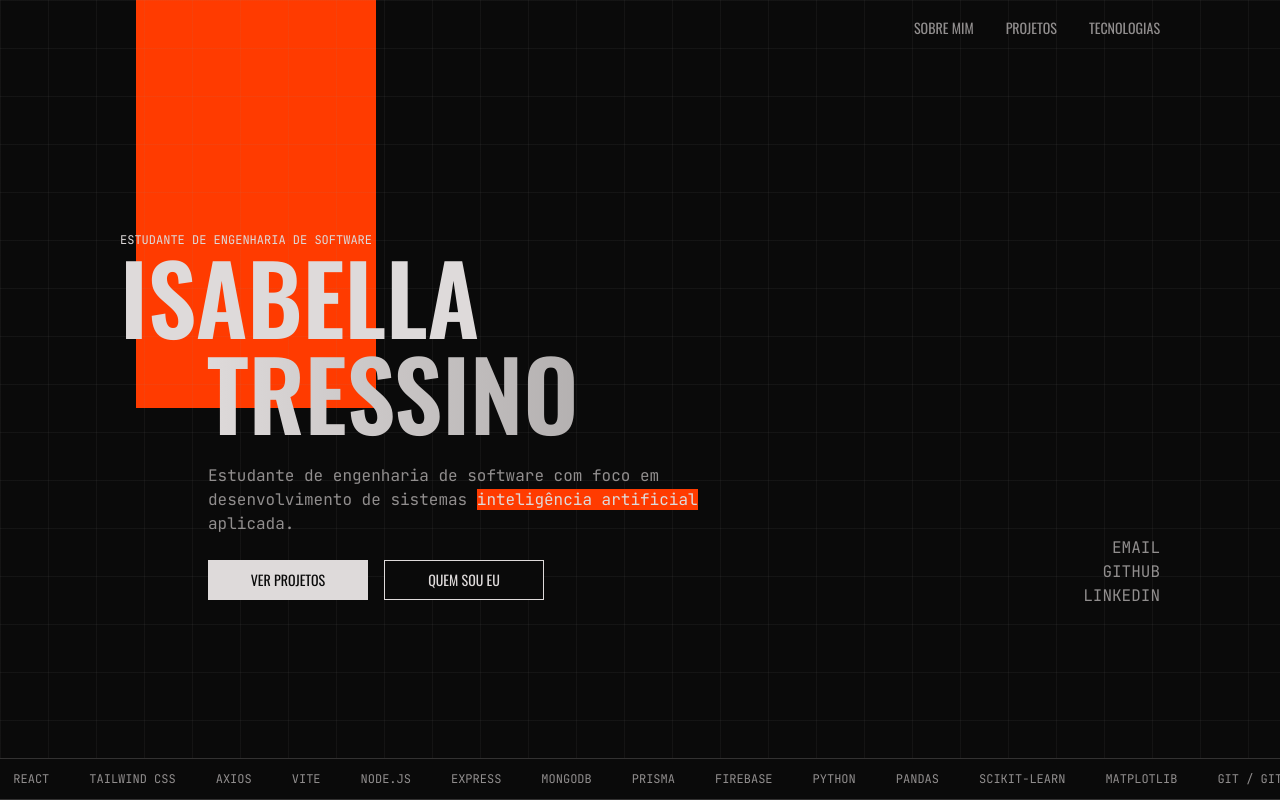
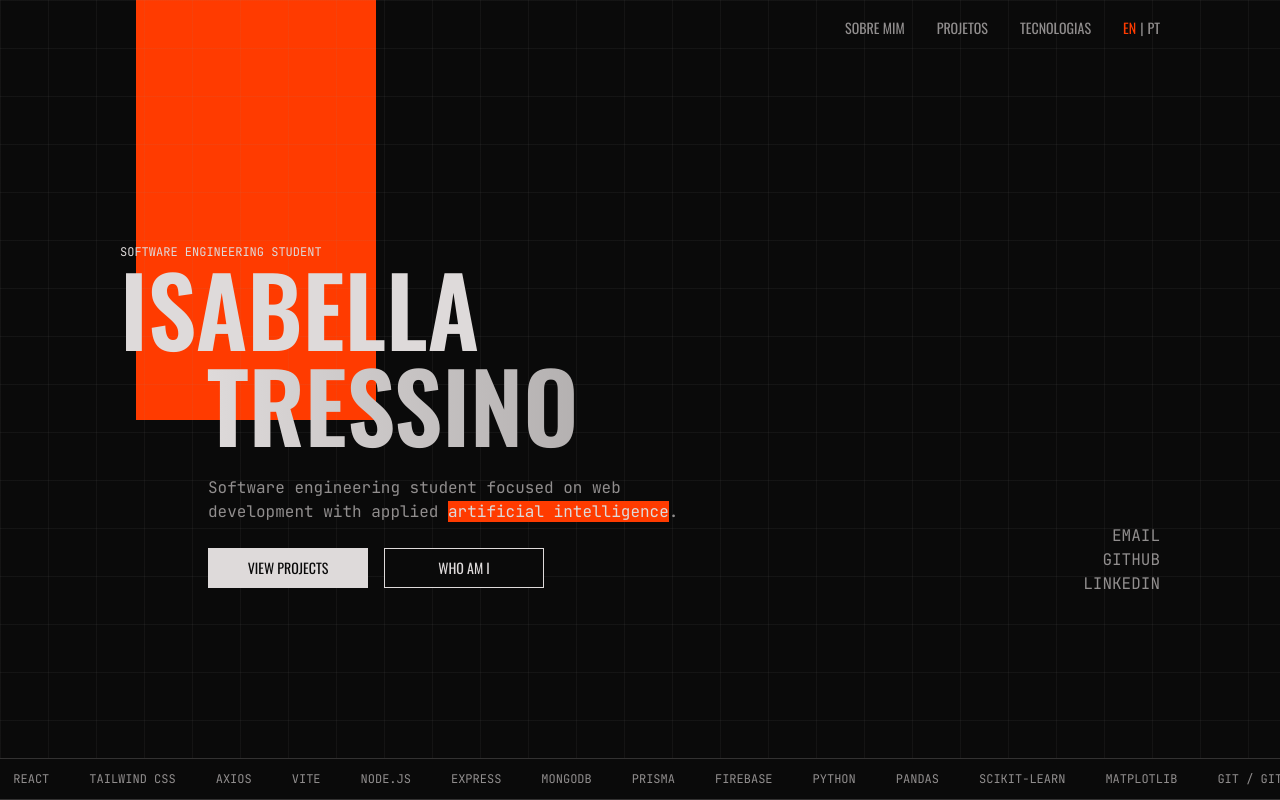
Before and after one commit to isabellatressino/portfolio, a React (Vite) app: page / in a window 1280 px wide. Shown: the top 800 px of the page. Built offline with nearby package versions, Linux system fonts and the light colour scheme.

Commit message:
Add i18n setup and translate hero section

```diff
--- a/package.json
+++ b/package.json
@@ -14,8 +14,10 @@
     "@tsparticles/react": "^3.0.0",
     "@tsparticles/slim": "^3.9.1",
     "framer-motion": "^12.23.26",
+    "i18next": "^25.7.3",
     "react": "^19.2.0",
     "react-dom": "^19.2.0",
+    "react-i18next": "^16.5.0",
     "tailwindcss": "^4.1.18",
     "vite-plugin-svgr": "^4.5.0"
   },
--- a/src/components/layout/MobileMenu.jsx
+++ b/src/components/layout/MobileMenu.jsx
@@ -1,4 +1,5 @@
 import { motion } from "framer-motion";
+import LanguageToggle from "../utils/LanguageToggle";
 
 export default function MobileMenu({ onClose }) {
     return (
@@ -16,10 +17,13 @@ export default function MobileMenu({ onClose }) {
                 Close
             </button>
 
-            <ul className="flex flex-col gap-10 text-3xl font-display uppercase text-end">
+            <ul className="flex flex-col gap-10 text-3xl font-display uppercase text-end items-end">
                 <li onClick={onClose}><a href="#about">Sobre mim</a></li>
                 <li onClick={onClose}><a href="#projects">Projetos</a></li>
                 <li onClick={onClose}><a href="#tech">Tecnologias</a></li>
+                <li>
+                    <LanguageToggle className="text-3xl font-display" />
+                </li>
             </ul>
         </motion.div>
     );
--- a/src/components/layout/NavBar.jsx
+++ b/src/components/layout/NavBar.jsx
@@ -2,6 +2,7 @@ import { useEffect, useState } from "react";
 import { AnimatePresence, motion } from "framer-motion";
 import MobileMenu from "./MobileMenu";
 import { NavItem } from "../utils/NavItem";
+import LanguageToggle from '../utils/LanguageToggle.jsx'
 
 export default function Navbar() {
     const [open, setOpen] = useState(false);
@@ -35,19 +36,19 @@ export default function Navbar() {
                         }}
                         transition={{ duration: .5, ease: "easeOut" }}
                     >
-                        <img src="favicon-32x32.png" className="h-6"/>
+                        <img src="favicon-32x32.png" className="h-6" />
                         <span className="uppercase font-display text-text-main">
                             Isabella Tressino
                         </span>
                     </motion.a>
 
 
-                    <ul className="hidden sm:flex gap-8 uppercase text-sm font-display">
+                    <ul className="hidden sm:flex gap-8 uppercase items-center text-sm font-display">
                         <NavItem href="#about">Sobre mim</NavItem>
                         <NavItem href="#projects">Projetos</NavItem>
                         <NavItem href="#tech">Tecnologias</NavItem>
+                        <LanguageToggle />
                     </ul>
-
 
                     <button
                         onClick={() => setOpen(true)}
--- a/src/components/sections/Hero.jsx
+++ b/src/components/sections/Hero.jsx
@@ -1,8 +1,11 @@
 import { useRef, useLayoutEffect, useState } from "react";
 import { motion } from "framer-motion";
-import TechMarquee from "../utils/TechMarquee";
+import { useTranslation, Trans } from "react-i18next";
 
 export default function Hero() {
+
+    const { t } = useTranslation();
+
     const heroRef = useRef(null);
     const spanRef = useRef(null);
     const [barHeight, setBarHeight] = useState(0);
@@ -79,19 +82,19 @@ export default function Hero() {
                 variants={fadeUp}
                 className="col-span-4 uppercase text-[10px] text-text-main font-mono xs:text-xs sm:col-span-8"
             >
-                Estudante de Engenharia de Software
+                {t("hero.role")}
             </motion.p>
 
             <motion.h1
                 variants={fadeUp}
                 className="col-span-4 flex flex-col sm:col-span-8 sm:grid sm:grid-cols-8 lg:grid-cols-12 lg:col-span-12"
             >
-                <span className="sm:col-span-8">Isabella</span>
+                <span className="sm:col-span-8">{t("hero.firstName")}</span>
                 <span
                     ref={spanRef}
                     className="ml-6 sm:ml-0 sm:col-start-2 sm:col-span-8 text-gradient"
                 >
-                    Tressino
+                    {t("hero.lastName")}
                 </span>
             </motion.h1>
 
@@ -99,11 +102,14 @@ export default function Hero() {
                 variants={fadeUp}
                 className="col-span-4 mt-6 font-mono sm:col-start-2 sm:col-span-6"
             >
-                Estudante de engenharia de software com foco em desenvolvimento de sistemas{" "}
-                <span className="bg-primary text-text-main">
-                    inteligência artificial
-                </span>{" "}
-                aplicada.
+                <Trans
+                    i18nKey="hero.description"
+                    components={{
+                        highlight: (
+                            <span className="bg-primary text-text-main" />
+                        )
+                    }}
+                />
             </motion.p>
 
             <motion.a
@@ -114,7 +120,7 @@ export default function Hero() {
                 href="#projects"
                 className="text-sm font-display uppercase h-8 xs:h-10 flex items-center justify-center bg-text-main text-background col-span-4 mt-6 xs:col-span-2 sm:col-start-2 transition-colors duration-500 ease-out hover:bg-primary hover:text-text-main"
             >
-                Ver Projetos
+                {t("hero.buttons.projects")}
             </motion.a>
 
             <motion.a
@@ -125,7 +131,7 @@ export default function Hero() {
                 href="#about"
                 className="text-sm font-display uppercase h-8 xs:h-10 flex items-center justify-center text-text-main bg-background border border-text-main mt-6 col-span-4 xs:col-span-2 sm:col-start-4 transition-colors duration-500 ease-out hover:bg-text-muted hover:text-background"
             >
-                Quem Sou Eu
+                {t("hero.buttons.about")}
             </motion.a>
 
             <motion.div
@@ -137,7 +143,7 @@ export default function Hero() {
                     href="mailto:tressinoisabella@gmail.com"
                     className="cursor-pointer hover:text-primary transition-colors duration-500 ease-out"
                 >
-                    Email
+                    {t("hero.socials.email")}
                 </motion.a>
 
                 <motion.a
@@ -147,7 +153,7 @@ export default function Hero() {
                     rel="noopener noreferrer"
                     className="cursor-pointer hover:text-primary transition-colors duration-500 ease-out"
                 >
-                    Github
+                    {t("hero.socials.github")}
                 </motion.a>
 
                 <motion.a
@@ -157,11 +163,9 @@ export default function Hero() {
                     rel="noopener noreferrer"
                     className="cursor-pointer hover:text-primary transition-colors duration-500 ease-out"
                 >
-                    Linkedin
+                    {t("hero.socials.linkedin")}
                 </motion.a>
             </motion.div>
-
-            {/* <TechMarquee /> */}
 
         </motion.section>
     );
--- /dev/null
+++ b/src/components/utils/LanguageToggle.jsx
@@ -0,0 +1,30 @@
+import { useTranslation } from "react-i18next";
+
+export default function LanguageToggle() {
+    const { i18n } = useTranslation();
+
+    const isEN = i18n.language.startsWith("en");
+
+    const buttonClass = (active) =>
+        `${active ? "text-primary" : "text-text-muted hover:text-primary"} h-auto`;
+
+    return (
+        <div className="flex items-center gap-1">
+            <button
+                onClick={() => i18n.changeLanguage("en")}
+                className={buttonClass(isEN)}
+            >
+                EN
+            </button>
+
+            <span className="text-text-muted">|</span>
+
+            <button
+                onClick={() => i18n.changeLanguage("pt")}
+                className={buttonClass(!isEN)}
+            >
+                PT
+            </button>
+        </div>
+    );
+}
--- /dev/null
+++ b/src/i18n.js
@@ -0,0 +1,23 @@
+import i18n from "i18next";
+import { initReactI18next } from "react-i18next";
+
+import pt from "./locales/pt.json";
+import en from "./locales/en.json";
+
+const savedLang = localStorage.getItem("i18nextLng") || "en";
+
+i18n
+    .use(initReactI18next)
+    .init({
+        resources: {
+            pt: { translation: pt },
+            en: { translation: en }
+        },
+        lng: savedLang,
+        fallbackLng: "en",
+        interpolation: {
+            escapeValue: false
+        }
+    });
+
+export default i18n;
--- /dev/null
+++ b/src/locales/en.json
@@ -0,0 +1,17 @@
+{
+    "hero": {
+        "role": "Software Engineering Student",
+        "firstName": "Isabella",
+        "lastName": "Tressino",
+        "description": "Software engineering student focused on web development with applied <highlight>artificial intelligence</highlight>.",
+        "buttons": {
+            "projects": "View Projects",
+            "about": "Who Am I"
+        },
+        "socials": {
+            "email": "Email",
+            "github": "Github",
+            "linkedin": "LinkedIn"
+        }
+    }
+}
--- /dev/null
+++ b/src/locales/pt.json
@@ -0,0 +1,17 @@
+{
+    "hero": {
+        "role": "Estudante de Engenharia de Software",
+        "firstName": "Isabella",
+        "lastName": "Tressino",
+        "description": "Estudante de engenharia de software com foco em desenvolvimento web e <highlight>inteligência artificial</highlight> aplicada.",
+        "buttons": {
+            "projects": "Ver Projetos",
+            "about": "Sobre Mim"
+        },
+        "socials": {
+            "email": "Email",
+            "github": "Github",
+            "linkedin": "Linkedin"
+        }
+    }
+}
--- a/src/main.jsx
+++ b/src/main.jsx
@@ -2,6 +2,7 @@ import { StrictMode } from 'react'
 import { createRoot } from 'react-dom/client'
 import './styles/index.css'
 import App from './App.jsx'
+import "./i18n";
 
 createRoot(document.getElementById('root')).render(
   <StrictMode>
```
Also changed, not shown: 1 other file (tests, documents, lock files or other folders).
